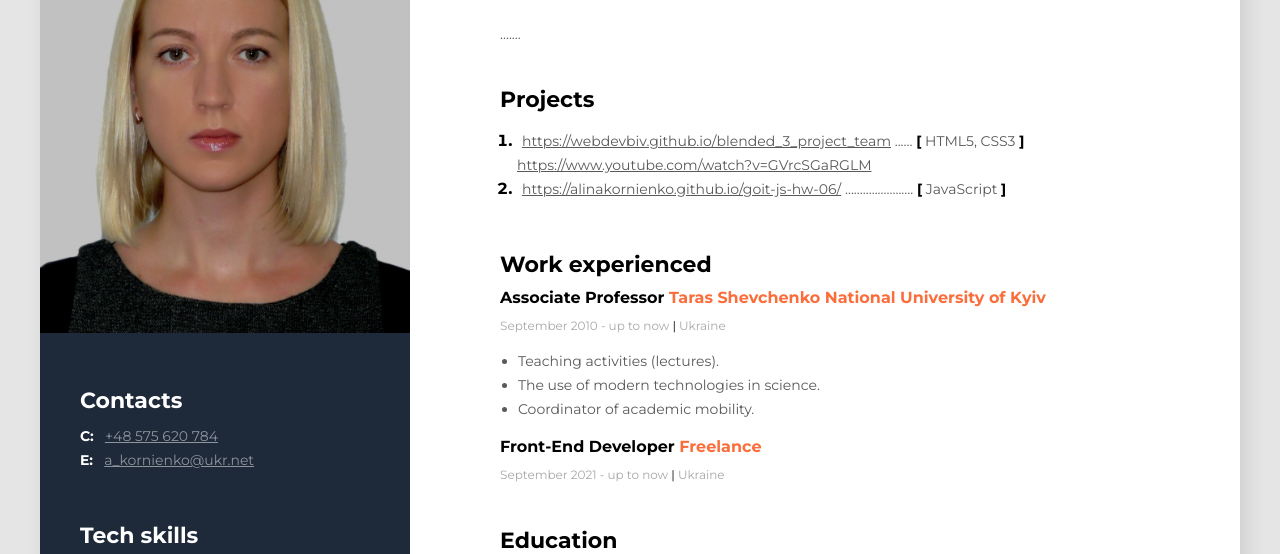
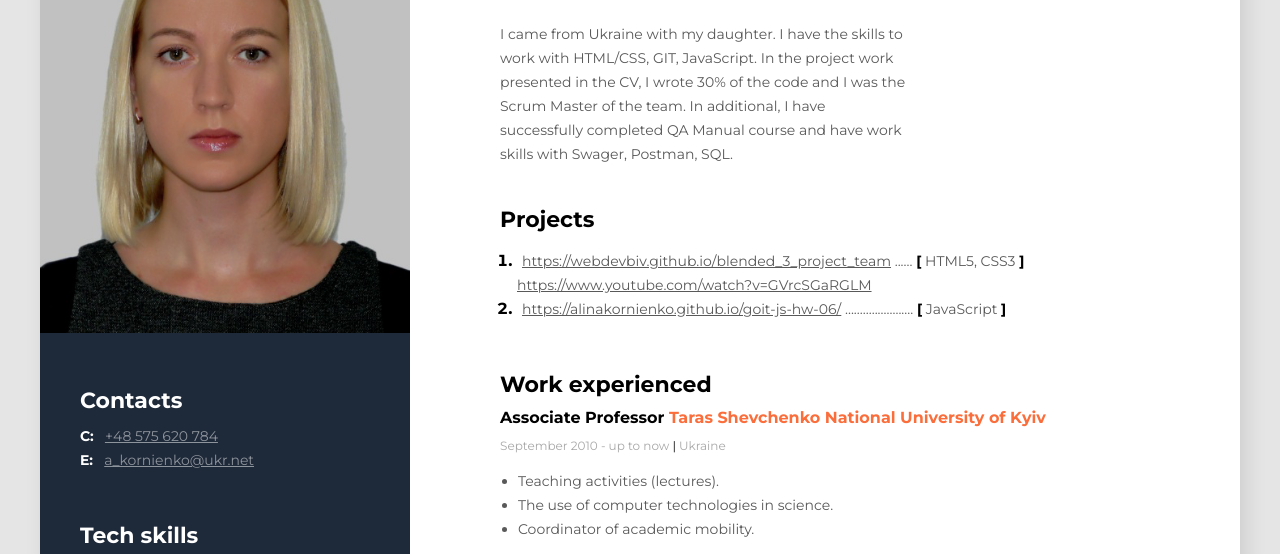
Before and after one commit to AlinaKornienko/CV, a plain HTML site: page index.html in a window 1280 px wide. Shown: the part 235-789 px from the top of the page. Drawn offline with Linux system fonts and the light colour scheme.

Commit message:
Updated my experience

```diff
--- a/index.html
+++ b/index.html
@@ -23,7 +23,13 @@
           <h2 class="about_me_profession">Front-End Developer</h2>
           <h1 class="about_me_name">Alina Korniienko</h1>
 
-          <p class="about_me_description">.......</p>
+          <p class="about_me_description">
+            I came from Ukraine with my daughter. I have the skills to work with
+            HTML/CSS, GIT, JavaScript. In the project work presented in the CV,
+            I wrote 30% of the code and I was the Scrum Master of the team. In
+            additional, I have successfully completed QA Manual course and have
+            work skills with Swager, Postman, SQL.
+          </p>
         </div>
 
         <!-- My projects sections -->
@@ -101,7 +107,7 @@
                 Teaching activities (lectures).
               </li>
               <li class="my_work_experience_duty">
-                The use of modern technologies in science.
+                The use of computer technologies in science.
               </li>
               <li class="my_work_experience_duty">
                 Coordinator of academic mobility.
```
